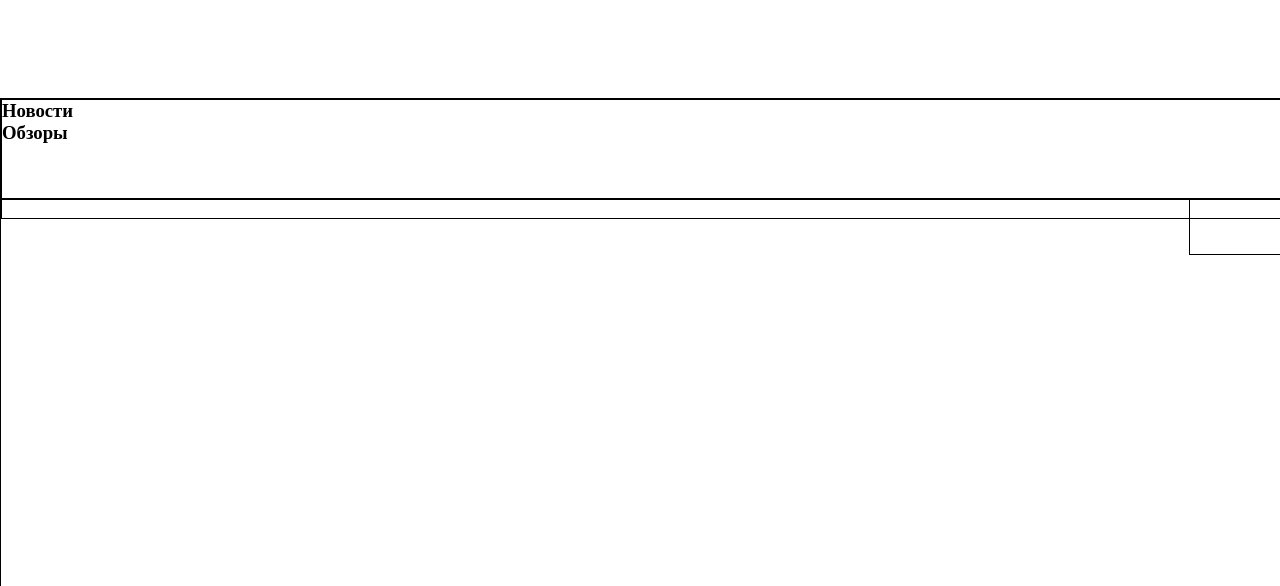
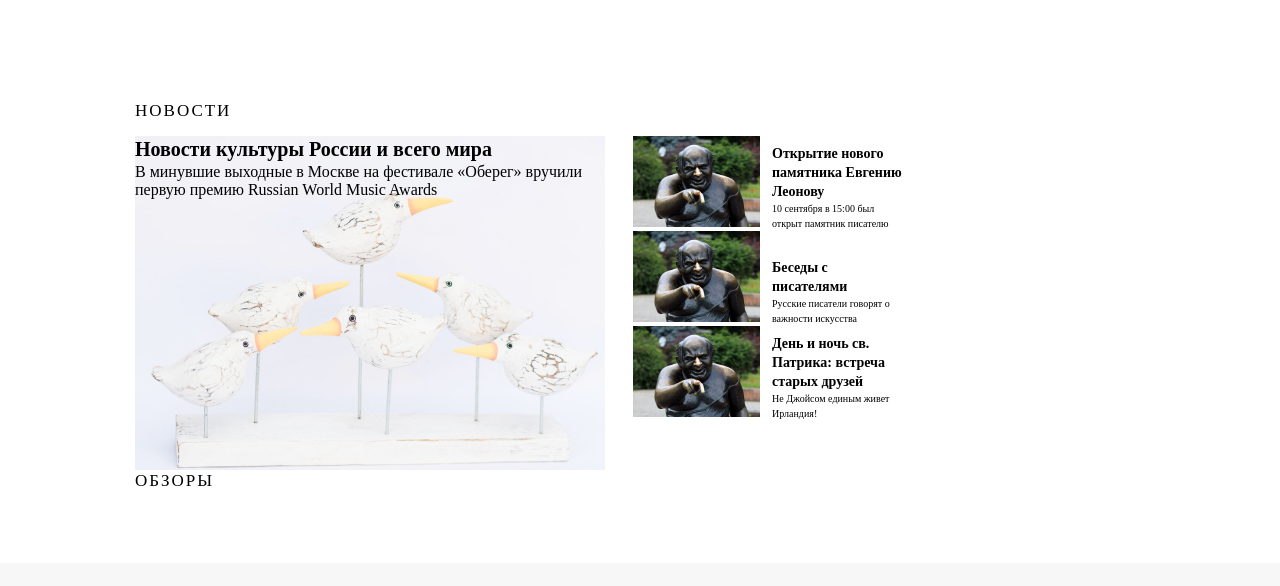
Before and after one commit to nobonobo1/Layout_News_portal, a plain HTML site: page desktop.html in a window 1280 px wide. Shown: the part 680-1266 px from the top of the page. Drawn offline with Linux system fonts and the light colour scheme; a web font is replaced by a local one.

Commit message:
News block almost done
Also added font + improvements in header and footer

```diff
--- a/desktop.html
+++ b/desktop.html
@@ -32,7 +32,7 @@
 			<div class="slider-item-name">подводный отель</div>
 			<div class="slider-navigation">
 				<div class="nav-prev">
-					<div class="nav-prev-text">Предыдущая</div>					<div class="nav-prev-line">
+					<div class="nav-prev-text">Предыдущая</div><div class="nav-prev-line">
 					</div><div class="nav-prev-arrow">
 						<img src="resources/svg/Rectangle 8.1.svg" alt="arrow prev">
 					</div>
@@ -46,33 +46,49 @@
 					</div>
 				</div>
 			</div>
-			<div class="slider-item-description">Как известно, Дубай – город контрастов. Самые революционные и фантастические мечты архитекторов способен воплотить в жизнь этот мегаполис, построенный на нефти и за счет нефти</div>
+			<div class="slider-description image-description">Как известно, Дубай – город контрастов. Самые революционные и фантастические мечты архитекторов способен воплотить в жизнь этот мегаполис, построенный на нефти и за счет нефти</div>
 		</div>
 	</header>
-	<div class="content centered">
+	<div class="centered content">
 		<main>
-			<div class="news block">
-				<div class="content-header">
-					<h3>Новости</h3>
-				</div>
-				<div class="big-image-wrapper">
 
-				</div>
-				<div class="smaller-images-block">
-					<div class="smaller-image-wrapper">
 
+			<!-- остановился здесь -->
+			<div class="news-block">
+				<div class="content-header">Новости</div>
+				<div class="news-content">
+					<div class="big-image">
+						<div class="big-image-description-wrap">
+							<h5 class="big-image-description-header">Новости культуры России и всего мира</h5>
+							<div class="big-image-description-text">В минувшие выходные в Москве на фестивале «Оберег» вручили первую премию Russian World Music Awards</div>
+						</div>
+					</div><div class="small-images">
+						<div class="small-image-item">
+							<div class="small-image"></div><div class="small-image-description-wrap">
+								<h6 class="small-image-description-header">Открытие нового памятника Евгению Леонову</h6>
+								<div class="small-image-description-text">10 сентября в 15:00 был открыт памятник писателю</div>
+							</div>
+						</div><div class="small-image-item">
+							<div class="small-image"></div><div class="small-image-description-wrap">
+								<h6 class="small-image-description-header">Беседы с писателями</h6>
+								<div class="small-image-description-text">Русские писатели говорят о важности искусства</div>
+							</div>
+						</div><div class="small-image-item">
+							<div class="small-image"></div><div class="small-image-description-wrap">
+								<h6 class="small-image-description-header">День и ночь св. Патрика: встреча старых друзей</h6>
+								<div class="small-image-description-text">Не Джойсом единым живет Ирландия!</div>
+							</div>
+						</div>
 					</div>
 				</div>
 			</div>
-			<div class="reviews block">
-				<div class="content-header">
-					<h3>Обзоры</h3>
-				</div>
+			<div class="reviews-block">
+				<div class="content-header">Обзоры</div>
 				<div class="reviews-item">
 					&nbsp;
 				</div>
 			</div>
-			<div class="pages block">
+			<div class="pages-block">
 				&nbsp;
 			</div>
 			<div class="bottom-content-ad block">
@@ -80,13 +96,13 @@
 			</div>
 		</main>
 		<aside>
-			<div class="right-ad block">
+			<div class="right-ad-block">
 				&nbsp;
 			</div>
-			<div class="right-ad block">
+			<div class="right-ad-block">
 				&nbsp;
 			</div>
-			<div class="right-ad block">
+			<div class="right-ad-block">
 				&nbsp;
 			</div>
 		</aside>
@@ -96,7 +112,7 @@
 	</div>
 	<footer>
 		<div id="footer-h-wrap">
-			<h2>Новости культуры</h2>
+			<h3>Новости культуры</h3>
 		</div>
 		<nav id="bottom-nav">
 			<ul>
--- a/fonts.css
+++ b/fonts.css
@@ -21,3 +21,11 @@
 	font-weight: 300;
 	color: #000000;
 }
+
+@font-face {
+	font-family: RalewayBold;
+	src: url(./resources/fonts/raleway/Raleway-Bold.ttf);
+	font-style: normal;
+	font-weight: 300;
+	color: #000000;
+}
--- a/style.css
+++ b/style.css
@@ -7,11 +7,12 @@ body {
 	font-family: Raleway;
 
 	width: 100%;
-	height: 2792px;
+	/*height: 2792px;*/
 }
 
 h1, h2, h3, h4, h5, h6 {font-family: PlayfairDisplay;}
 
+/*header*/
 h1 {
 	height: 47px;
 
@@ -20,16 +21,47 @@ h1 {
 	line-height: 47px;
 	letter-spacing: 1px;
 }
+/*aside*/
+h2 {
+	font-size: 30px;
+	line-height: 40px;
+	text-align: center;
+	letter-spacing: 2px;
+	text-transform: uppercase;
+}
+/*footer*/
+h3 {
+	height: 37px;
 
-h2 {
 	text-align: center;
 	font-size: 28px;
 	line-height: 37px;
 	letter-spacing: 1px;
 }
+/*reviews*/
+h4 {
+	height: 31px;
 
-h3 {
+	font-size: 23px;
+	line-height: 31px;
+}
+/*news1*/
+h5 {
+	height: 27px;
 
+	font-size: 20px;
+	line-height: 27px;
+}
+/*news2*/
+h6 {
+	font-size: 14px;
+	line-height: 19px;
+}
+
+.image-description {
+	text-align: center;
+	font-size: 14px;
+	line-height: 21px;
 }
 
 a {text-decoration: none;}
@@ -190,32 +222,91 @@ nav > ul > li {
 	margin: auto;
 }
 
-.slider-item-description {
+.slider-description {
 	margin: 55px auto 0px;
 
 	width: 456px;
-
-	text-align: center;
-	font-size: 14px;
-	line-height: 21px;
 }
 
 
+
 /*helping css*/
-.content, .content > * {border: 1px solid black;}
+/*.news-content * {border: 1px solid black;}*/
 
-.content {height: 1719px;}
+.content {
+	width: 1170px;
+	padding: 3px 135px 0px;
+}
 
 main {
+	display: inline-block;
+	width: 769px;
+}
 
+.content-header {
+	height: 20px;
+
+	font-family: RalewayBold;
+	font-size: 17px;
+	line-height: 20px;
+	letter-spacing: 2px;
+	text-transform: uppercase;
+}
+
+.news-content {
+	margin-top: 15px;
+	height: 335px;
+}
+
+.big-image {
+	display: inline-block;
+	overflow: hidden;
+
+	width: 470px;
+	height: 334px;
+
+	background-image: url(resources/images/1344287851_w640_h640_33_107.png);
+}
+
+.small-images {
+	display: inline-block;
+	overflow: hidden;
+
+	margin-left: 28px;
+	width: 271px;
+	height: 334px;
+
+/*	flex-direction: column;
+	justify-content: space-between;*/
+}
+
+.small-image {
+	display: inline-block;
+	width: 127px;
+	height: 91px;
+
+	/*rewrite in js*/
+	background-image: url(resources/images/3800.png);
+}
+
+.small-image-description-wrap {
+	display: inline-block;
+
+	margin-left: 12px;
+	width: 132px;
+}
+
+.small-image-description-text {
+	font-size: 10px;
+	line-height: 15px;
 }
 
 aside {
+	display: inline-block;
 	float: right;
-	width: 250px;
+
+	width: 370px;
 }
-
-
 
 footer {
 	padding-top: 26px;
```
